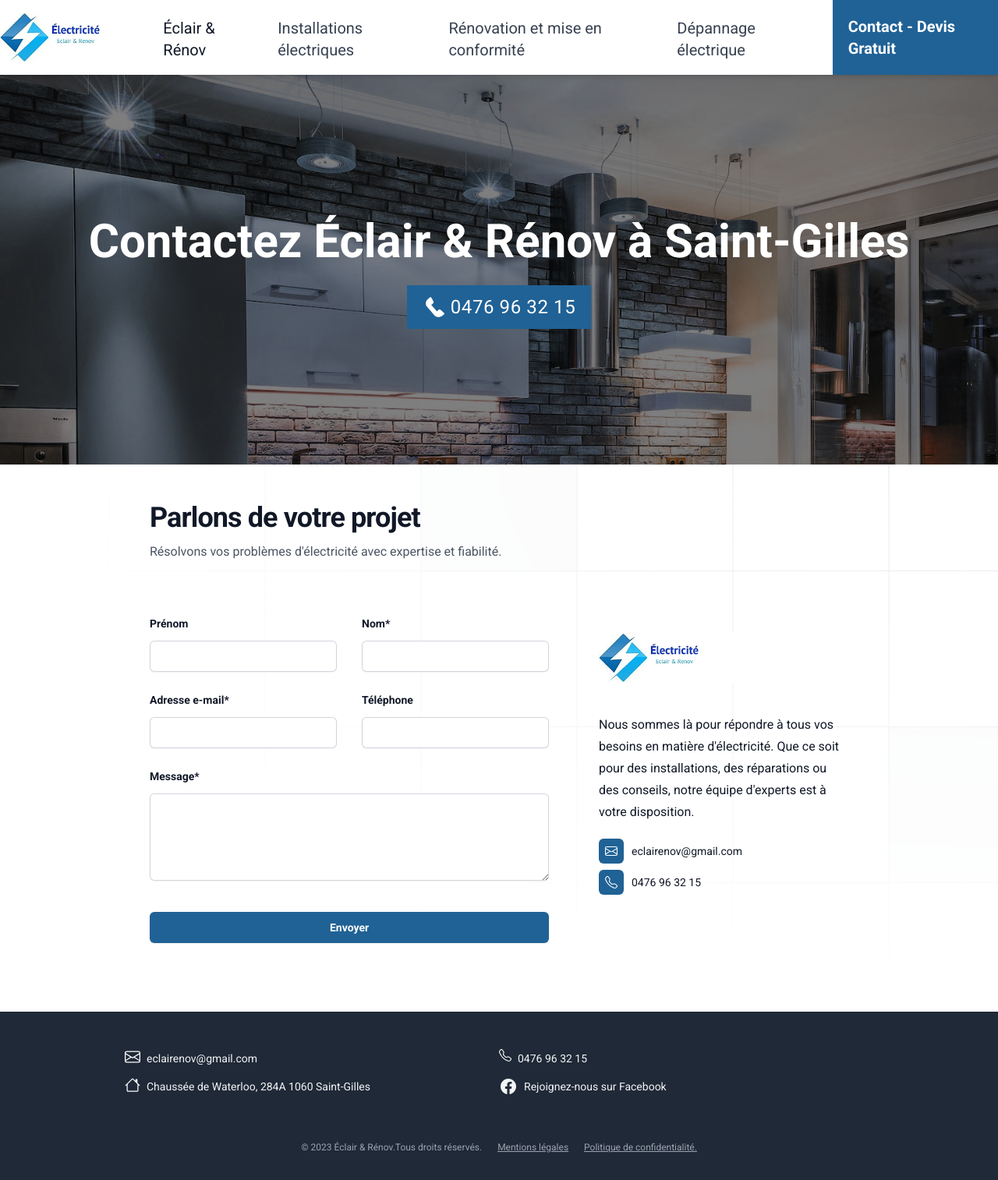
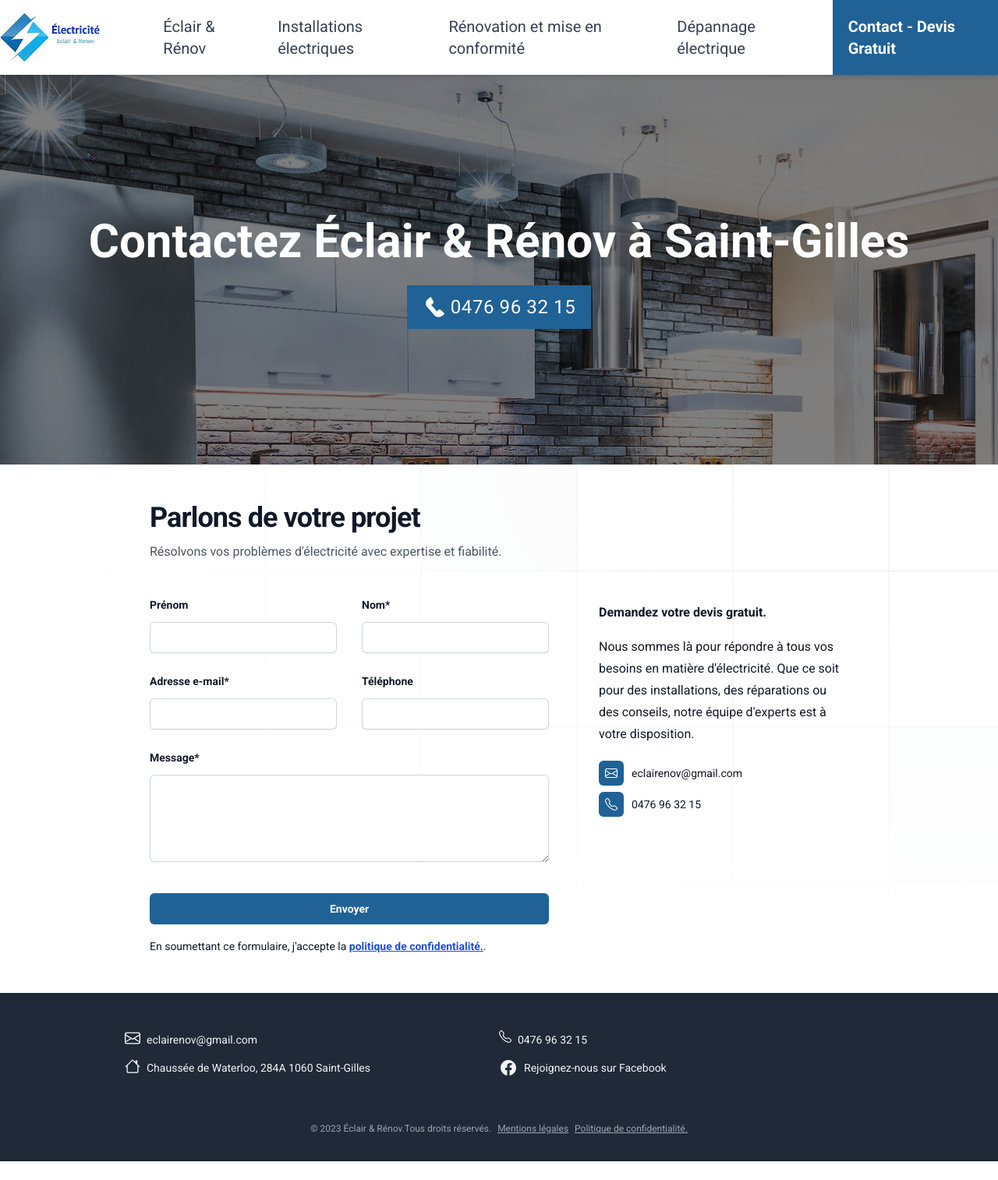
Before and after one commit to Dev-Said/eclair-renov, a PHP site: page /contact.php in a window 1280 px wide. Shown: the whole page at 78% size. After the commit the page ends 1490 px from the top, so only its background shows below. Run offline with PHP 8.4, Linux system fonts and the light colour scheme; data that the repository does not hold is empty.

Commit message:
09-11-2023

```diff
--- a/contact.php
+++ b/contact.php
@@ -40,35 +40,51 @@ require 'layouts/header.php';
                 <rect width="100%" height="100%" stroke-width="0" fill="url(#83fd4e5a-9d52-42fc-97b6-718e5d7ee527)" />
             </svg>
             <div class="mx-auto max-w-xl lg:max-w-4xl">
-                <h2 class="text-4xl font-bold tracking-tight text-gray-900">Parlons de votre projet</h2>
-                <p class="mt-2 text-base leading-8 text-gray-600">Résolvons vos problèmes d'électricité avec expertise et fiabilité.</p>
-                <div class="mt-16 flex flex-col gap-16 sm:gap-y-20 lg:flex-row">
+                <h2 class="text-4xl font-bold tracking-tight text-gray-900">
+                    Parlons de votre projet
+                </h2>
+                <p class="mt-2 text-base leading-8 text-gray-600">
+                    Résolvons vos problèmes d'électricité avec expertise et fiabilité.
+                </p>
+
+                <div class="mt-4 md:mt-10 flex flex-col md:gap-16 sm:gap-y-16 lg:flex-row">
+
                     <form method="POST" action="sendmail.php" class="lg:flex-auto">
-                        <div class="grid grid-cols-1 gap-y-6 gap-x-8 sm:grid-cols-2">
-                            <div> <label for="first-name" class="block text-sm font-semibold leading-6 text-gray-900">Prénom</label>
+                        <div class="grid grid-cols-1 md:gap-y-6 gap-x-8 sm:grid-cols-2">
+                            <div> <label for="first-name" class="mt-2 md:mt-0 block text-sm font-semibold leading-4 md:leading-6 text-gray-900">Prénom</label>
                                 <div class="mt-2.5"> <input type="text" name="first-name" id="first-name" autocomplete="given-name" class="block w-full rounded-md border-0 py-2 px-3.5 text-gray-900 shadow-sm ring-1 ring-inset ring-gray-300 placeholder:text-gray-400 focus:ring-2 focus:ring-inset focus:ring-indigo-600 sm:text-sm sm:leading-6"> </div>
                             </div>
-                            <div> <label for="last-name" class="block text-sm font-semibold leading-6 text-gray-900">Nom*</label>
+                            <div> <label for="last-name" class="mt-2 md:mt-0 block text-sm font-semibold leading-4 md:leading-6 text-gray-900">Nom*</label>
                                 <div class="mt-2.5"> <input type="text" name="last-name" id="last-name" autocomplete="family-name" required class="block w-full rounded-md border-0 py-2 px-3.5 text-gray-900 shadow-sm ring-1 ring-inset ring-gray-300 placeholder:text-gray-400 focus:ring-2 focus:ring-inset focus:ring-indigo-600 sm:text-sm sm:leading-6"> </div>
                             </div>
-                            <div> <label for="budget" class="block text-sm font-semibold leading-6 text-gray-900">Adresse e-mail*</label>
+                            <div> <label for="budget" class="mt-2 md:mt-0 block text-sm font-semibold leading-4 md:leading-6 text-gray-900">Adresse e-mail*</label>
                                 <div class="mt-2.5"> <input id="email" name="email" type="email" required class="block w-full rounded-md border-0 py-2 px-3.5 text-gray-900 shadow-sm ring-1 ring-inset ring-gray-300 placeholder:text-gray-400 focus:ring-2 focus:ring-inset focus:ring-indigo-600 sm:text-sm sm:leading-6"> </div>
                             </div>
-                            <div> <label for="website" class="block text-sm font-semibold leading-6 text-gray-900">Téléphone</label>
+                            <div> <label for="website" class="mt-2 md:mt-0 block text-sm font-semibold leading-4 md:leading-6 text-gray-900">Téléphone</label>
                                 <div class="mt-2.5"> <input type="phone" name="phone" id="phone" class="block w-full rounded-md border-0 py-2 px-3.5 text-gray-900 shadow-sm ring-1 ring-inset ring-gray-300 placeholder:text-gray-400 focus:ring-2 focus:ring-inset focus:ring-indigo-600 sm:text-sm sm:leading-6"> </div>
                             </div>
-                            <div class="sm:col-span-2"> <label for="message" class="block text-sm font-semibold leading-6 text-gray-900">Message*</label>
+                            <div class="sm:col-span-2"> <label for="message" class="mt-2 md:mt-0 block text-sm font-semibold leading-4 md:leading-6 text-gray-900">Message*</label>
                                 <div class="mt-2.5"> <textarea id="message" name="message" required rows="4" class="block w-full rounded-md border-0 py-2 px-3.5 text-gray-900 shadow-sm ring-1 ring-inset ring-gray-300 placeholder:text-gray-400 focus:ring-2 focus:ring-inset focus:ring-indigo-600 sm:text-sm sm:leading-6"></textarea> </div>
                             </div>
                         </div>
-                        <div class="mt-10"> <button type="submit" class="block w-full rounded-md bg-[#206296] px-3.5 py-2.5 text-center text-sm font-semibold text-white shadow-sm hover:bg-[#206296] focus-visible:outline focus-visible:outline-2 focus-visible:outline-offset-2 focus-visible:outline-[#206296]">Envoyer</button> </div>
-                        <p class="mt-4 text-sm leading-6 text-white">En soumettant ce formulaire, j'accepte la <a href="#" class="font-semibold text-white">politique&nbsp;de confidentialité.</a>.</p>
+                        <div class="mt-10">
+                            <button type="submit" class="block w-full rounded-md bg-[#206296] px-3.5 py-2.5 text-center text-sm font-semibold text-white shadow-sm hover:bg-[#206296] focus-visible:outline focus-visible:outline-2 focus-visible:outline-offset-2 focus-visible:outline-[#206296]">
+                                Envoyer
+                            </button>
+                        </div>
+                        <p class="mt-4 text-sm leading-6 text-gray-900">En soumettant ce formulaire, j'accepte la <a href="/pc.php" class="font-semibold text-blue-700 underline underline-offset-1">politique&nbsp;de confidentialité.</a>.</p>
                     </form>
-                    <div class="lg:mt-6 lg:w-80 lg:flex-none"> <img class="h-16 w-auto" src="/images/logo.png" alt="">
-                        <div class="mt-10">
-                            <div class="text-base mt-10 font-normal leading-7 text-gray-900">
+
+
+                    <div class="mt-0 lg:w-80 lg:flex-none">
+                        <div class="text-base mt-2 font-semibold leading-7 text-gray-900">
+                            Demandez votre devis gratuit.
+                        </div>
+                        <div class="mt-0 md:mt-4 pb-10 md:pb-0">
+                            <div class="text-base mt-4 font-normal leading-7 text-gray-900">
                                 <p>Nous sommes là pour répondre à tous vos besoins en matière d'électricité. Que ce soit pour des installations, des réparations ou des conseils, notre équipe d'experts est à votre disposition.</p>
                             </div>
+
                             <div class="mt-5 flex flex-col justify-start items-start space-y-2">
                                 <a href="mailto:eclairenov@gmail.com" class="text-sm leading-2 text-gray-900 hover:text-blue-700 flex justify-center items-center">
                                     <div class="p-2 mr-1.5 bg-[#206296] rounded-md flex justify-center items-center">
--- a/css/output.css
+++ b/css/output.css
@@ -692,6 +684,10 @@ video {
   margin-right: auto;
 }
 
+.mt-0 {
+  margin-top: 0px;
+}
+
 .mt-10 {
   margin-top: 2.5rem;
 }
@@ -1035,10 +999,6 @@ video {
 
 .justify-between {
   justify-content: space-between;
-}
-
-.gap-16 {
-  gap: 4rem;
 }
 
 .gap-7 {
@@ -1078,10 +1038,6 @@ video {
 
 .gap-y-20 {
   row-gap: 5rem;
-}
-
-.gap-y-6 {
-  row-gap: 1.5rem;
 }
 
 .space-y-1 > :not([hidden]) ~ :not([hidden]) {
@@ -1207,11 +1164,6 @@ video {
   border-color: rgb(17 24 39 / 0.1);
 }
 
-.border-indigo-500 {
-  --tw-border-opacity: 1;
-  border-color: rgb(99 102 241 / var(--tw-border-opacity));
-}
-
 .border-transparent {
   border-color: transparent;
 }
@@ -1390,6 +1347,10 @@ video {
   padding-bottom: 2rem;
 }
 
+.pb-10 {
+  padding-bottom: 2.5rem;
+}
+
 .pb-16 {
   padding-bottom: 4rem;
 }
@@ -1440,10 +1401,6 @@ video {
 
 .pr-5 {
   padding-right: 1.25rem;
-}
-
-.pt-1 {
-  padding-top: 0.25rem;
 }
 
 .pt-10 {
@@ -1550,6 +1507,10 @@ video {
   line-height: 2.5rem;
 }
 
+.leading-4 {
+  line-height: 1rem;
+}
+
 .leading-5 {
   line-height: 1.25rem;
 }
@@ -1579,6 +1540,11 @@ video {
   color: rgb(32 98 150 / var(--tw-text-opacity));
 }
 
+.text-blue-700 {
+  --tw-text-opacity: 1;
+  color: rgb(29 78 216 / var(--tw-text-opacity));
+}
+
 .text-blue-800 {
   --tw-text-opacity: 1;
   color: rgb(30 64 175 / var(--tw-text-opacity));
@@ -1879,8 +1835,8 @@ video {
     align-items: stretch;
   }
 
-  .sm\:gap-y-20 {
-    row-gap: 5rem;
+  .sm\:gap-y-16 {
+    row-gap: 4rem;
   }
 
   .sm\:gap-y-24 {
@@ -1954,6 +1910,14 @@ video {
     margin-left: 1rem;
   }
 
+  .md\:mt-0 {
+    margin-top: 0px;
+  }
+
+  .md\:mt-10 {
+    margin-top: 2.5rem;
+  }
+
   .md\:mt-4 {
     margin-top: 1rem;
   }
@@ -1998,14 +1962,22 @@ video {
     justify-content: center;
   }
 
+  .md\:gap-16 {
+    gap: 4rem;
+  }
+
   .md\:gap-y-3 {
     row-gap: 0.75rem;
   }
 
-  .md\:space-x-5 > :not([hidden]) ~ :not([hidden]) {
+  .md\:gap-y-6 {
+    row-gap: 1.5rem;
+  }
+
+  .md\:space-x-2 > :not([hidden]) ~ :not([hidden]) {
     --tw-space-x-reverse: 0;
-    margin-right: calc(1.25rem * var(--tw-space-x-reverse));
-    margin-left: calc(1.25rem * calc(1 - var(--tw-space-x-reverse)));
+    margin-right: calc(0.5rem * var(--tw-space-x-reverse));
+    margin-left: calc(0.5rem * calc(1 - var(--tw-space-x-reverse)));
   }
 
   .md\:px-0 {
@@ -2023,6 +1995,10 @@ video {
     padding-bottom: 7rem;
   }
 
+  .md\:pb-0 {
+    padding-bottom: 0px;
+  }
+
   .md\:pb-16 {
     padding-bottom: 4rem;
   }
@@ -2038,6 +2014,10 @@ video {
   .md\:text-6xl {
     font-size: 3.75rem;
     line-height: 1;
+  }
+
+  .md\:leading-6 {
+    line-height: 1.5rem;
   }
 
   .md\:leading-\[80px\] {
@@ -2055,18 +2035,10 @@ video {
     margin-top: 6rem;
   }
 
-  .lg\:mt-6 {
-    margin-top: 1.5rem;
-  }
-
   .lg\:block {
     display: block;
   }
 
-  .lg\:hidden {
-    display: none;
-  }
-
   .lg\:w-11\/12 {
     width: 91.666667%;
   }
--- a/dépannage-électrique.php
+++ b/dépannage-électrique.php
@@ -133,8 +133,8 @@ require 'layouts/header.php';
                 <p class="text-base font-normal leading-6 text-gray-900">
                     Vous déplorez un court-circuit, une prise défectueuse ou une panne électrique ? Contactez 7 j/7 Éclair & Rénov. Nous nous déplaçons chez les particuliers et professionnels situés à Bruxelles. Nos conseils et devis sont gratuits !
                 </p>
-                <div class="mt-5 flex justify-start items-center">
-                    <a href="mailto:eclairenov@gmail.com" class="text-sm leading-6 text-gray-900 hover:text-gray-700 flex justify-start items-center">
+                <div class="mt-5 flex flex-col justify-start items-start space-y-2">
+                    <a href="mailto:eclairenov@gmail.com" class="text-sm leading-6 text-gray-900 font-semibold hover:text-gray-700 flex justify-start items-center">
                         <div class="flex h-9 w-9 items-center justify-center rounded-md bg-[#206296]">
                             <img src="/images/envelope.svg" alt="icon envelope" class="h-4" />
                         </div>
@@ -142,7 +142,7 @@ require 'layouts/header.php';
                             eclairenov@gmail.com
                         </span>
                     </a>
-                    <a href="tel:0476 96 32 15" class="ml-5 text-sm leading-6 text-gray-900 hover:text-gray-700 flex justify-start items-center">
+                    <a href="tel:0476 96 32 15" class="text-sm leading-6 text-gray-900 font-semibold hover:text-gray-700 flex justify-start items-center">
                         <div class="flex h-9 w-9 items-center justify-center rounded-md bg-[#206296]">
                             <img src="/images/telephone.svg" alt="icon téléphone" class="h-4" />
                         </div>
--- a/installations-électriques.php
+++ b/installations-électriques.php
@@ -189,8 +189,8 @@ require 'layouts/header.php';
             <p class="text-base font-normal leading-6 text-gray-900">
                 Pour une installation électrique neuve, complète ou partielle, appelez un électricien chevronné ! Nous intervenons auprès des particuliers et des professionnels. Nous sommes disponibles 7 j/7 autour de Bruxelles.(Uccle, Forest, Saint-Gilles, Ixelles)
             </p>
-            <div class="mt-5 flex justify-start items-center">
-                <a href="mailto:eclairenov@gmail.com" class="text-sm leading-6 text-gray-900 hover:text-gray-700 flex justify-start items-center">
+            <div class="mt-5 flex flex-col justify-start items-start space-y-2">
+                <a href="mailto:eclairenov@gmail.com" class="text-sm leading-6 text-gray-900 font-semibold hover:text-gray-700 flex justify-start items-center">
                     <div class="flex h-9 w-9 items-center justify-center rounded-md bg-[#206296]">
                         <img src="/images/envelope.svg" alt="icon envelope" class="h-4" />
                     </div>
@@ -198,7 +198,7 @@ require 'layouts/header.php';
                         eclairenov@gmail.com
                     </span>
                 </a>
-                <a href="tel:0476 96 32 15" class="ml-5 text-sm leading-6 text-gray-900 hover:text-gray-700 flex justify-start items-center">
+                <a href="tel:0476 96 32 15" class="text-sm leading-6 text-gray-900 font-semibold hover:text-gray-700 flex justify-start items-center">
                     <div class="flex h-9 w-9 items-center justify-center rounded-md bg-[#206296]">
                         <img src="/images/telephone.svg" alt="icon téléphone" class="h-4" />
                     </div>
--- a/layouts/footer.php
+++ b/layouts/footer.php
@@ -34,7 +34,7 @@
 
 
         </div>
-        <div class="w-full mt-14 flex flex-col md:flex-row justify-start md:justify-center items-center md:space-x-5">
+        <div class="w-full mt-14 flex flex-col md:flex-row justify-start md:justify-center items-center md:space-x-2">
             <p class="text-left text-xs leading-5 text-gray-400">&copy; <?= date("Y") ?> Éclair & Rénov.Tous droits réservés.</p>
             <p class="text-left text-xs leading-5 text-gray-400 underline underline-offset-1"><a href="/mentions-légales.php">Mentions légales</a> </p>
             <p class="text-left text-xs leading-5 text-gray-400 underline underline-offset-1"><a href="/pc.php">Politique de confidentialité.</a></p>
--- a/layouts/nav.php
+++ b/layouts/nav.php
@@ -26,23 +26,22 @@ $current_page = basename(urldecode($url));
             <div class="relative flex flex-1 items-center justify-center sm:items-stretch">
                 <div class="hidden sm:flex sm:space-x-8 text-xl">
                     <div class="flex flex-shrink-0 items-center">
-                        <a href="/"><img class="block h-16 w-auto lg:hidden" src="/images/logo.jpg" alt="logo Éclair & Rénov" /></a>
                         <a href="/"><img class="hidden h-16 w-auto lg:block" src="/images/logo.jpg" alt="logo Éclair & Rénov" /></a>
                     </div>
 
-                    <a href="/" class="menu-item inline-flex items-center border-indigo-500 px-1 pt-1 font-normal text-gray-900 <?= ($current_page == ' ') ? 'font-bold text-red-800' : 'font-normal text-gray-700'; ?>">
+                    <a href="/" class="menu-item inline-flex items-center px-1 hover:text-blue-700 <?= ($current_page == "") ? 'font-bold text-blue-800' : 'font-normal text-gray-700'; ?>">
                         Éclair & Rénov
                     </a>
 
-                    <a href="installations-électriques.php" class="menu-item inline-flex items-center px-1 pt-1   hover:text-blue-700 <?= ($current_page == 'installations-électriques.php') ? 'font-bold text-blue-800' : 'font-normal text-gray-700'; ?>">
+                    <a href="installations-électriques.php" class="menu-item inline-flex items-center px-1   hover:text-blue-700 <?= ($current_page == 'installations-électriques.php') ? 'font-bold text-blue-800' : 'font-normal text-gray-700'; ?>">
                         Installations électriques
                     </a>
 
-                    <a href="rénovation-et-mise-en-conformité.php" class="menu-item inline-flex items-center px-1 pt-1  hover:text-blue-700 <?= ($current_page == 'rénovation-et-mise-en-conformité.php') ? 'font-bold text-blue-800' : 'font-normal text-gray-700'; ?>">
+                    <a href="rénovation-et-mise-en-conformité.php" class="menu-item inline-flex items-center px-1  hover:text-blue-700 <?= ($current_page == 'rénovation-et-mise-en-conformité.php') ? 'font-bold text-blue-800' : 'font-normal text-gray-700'; ?>">
                         Rénovation et mise en conformité
                     </a>
 
-                    <a href="dépannage-électrique.php" class="menu-item inline-flex items-center px-1 pt-1  hover:text-blue-700 <?= ($current_page == 'dépannage-électrique.php') ? 'font-bold text-blue-800' : 'font-normal text-gray-700'; ?>">
+                    <a href="dépannage-électrique.php" class="menu-item inline-flex items-center px-1  hover:text-blue-700 <?= ($current_page == 'dépannage-électrique.php') ? 'font-bold text-blue-800' : 'font-normal text-gray-700'; ?>">
                         Dépannage électrique
                     </a>
 
@@ -57,7 +56,7 @@ $current_page = basename(urldecode($url));
     <!-- Mobile menu, show/hide based on menu state. -->
     <div class="sm:hidden" id="mobile-menu">
         <div class="space-y-1 pt-2 pb-4">
-            <a href="/" class="block border-l-4 border-indigo-500 bg-indigo-50 py-2 pl-3 pr-4 font-normal text-indigo-700 <?= ($current_page == '') ? 'font-bold text-blue-800' : 'font-normal text-gray-700'; ?>">
+            <a href="/" class="block border-l-4 border-transparent py-2 pl-3 pr-4  hover:bg-gray-50 hover:text-blue-700 <?= ($current_page == "") ? 'font-bold text-blue-800' : 'font-normal text-gray-700'; ?>">
                 Éclair & Rénov
             </a>
 
```
Also changed, not shown: other parts of css/output.css (+46 -55 lines), index.php (+12 -11 lines), rénovation-et-mise-en-conformité.php (+9 -5 lines), IMG eclair renov/pexels-jonathan-borba-5379709.jpg (deleted), IMG eclair renov/pexels-max-rahubovskiy-6587864.jpg (deleted), images/a1.png (added), images/a2.png (added), images/cuisine.jpg, images/electricien.png (added), images/lampes3.jpg (added).
